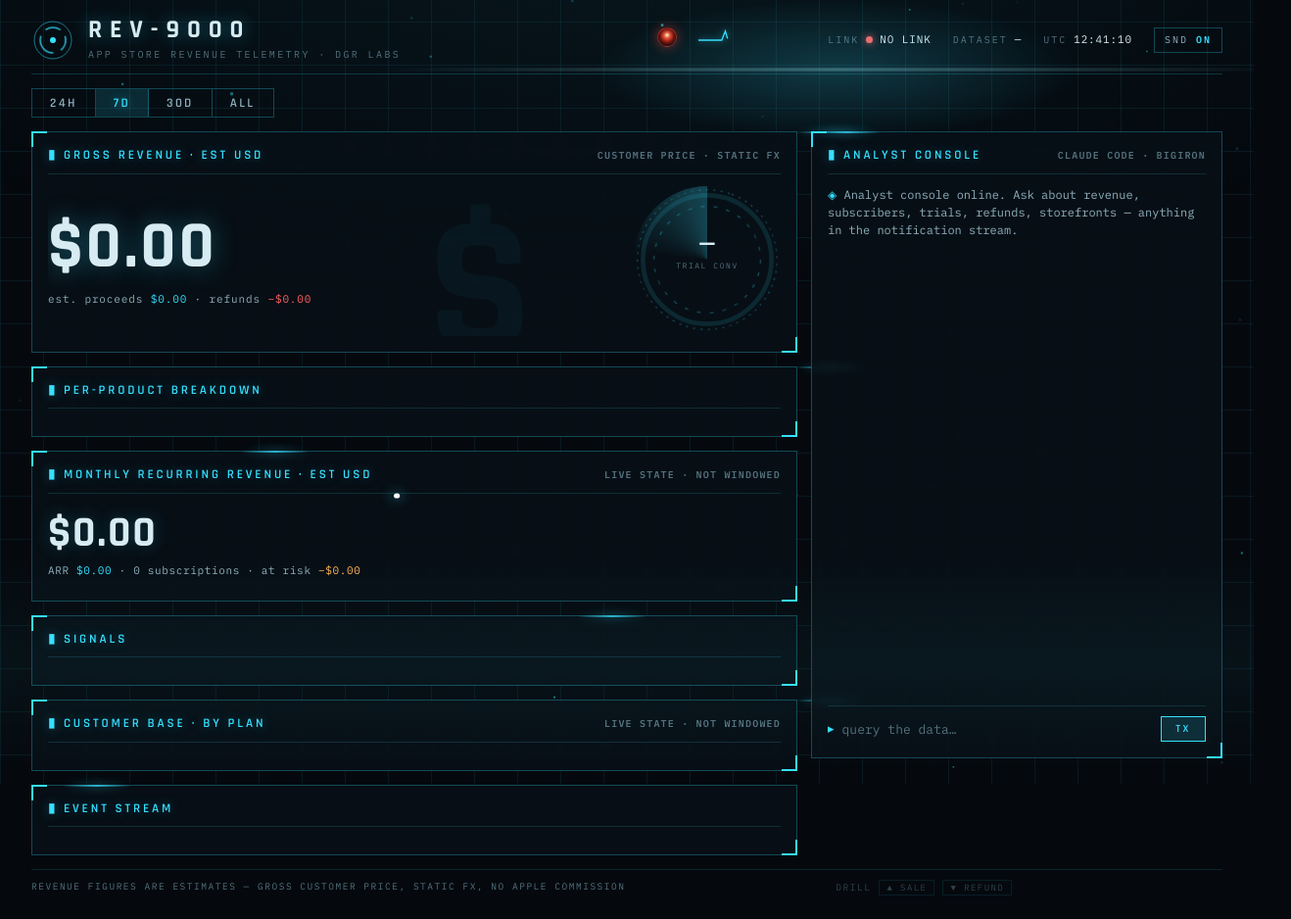
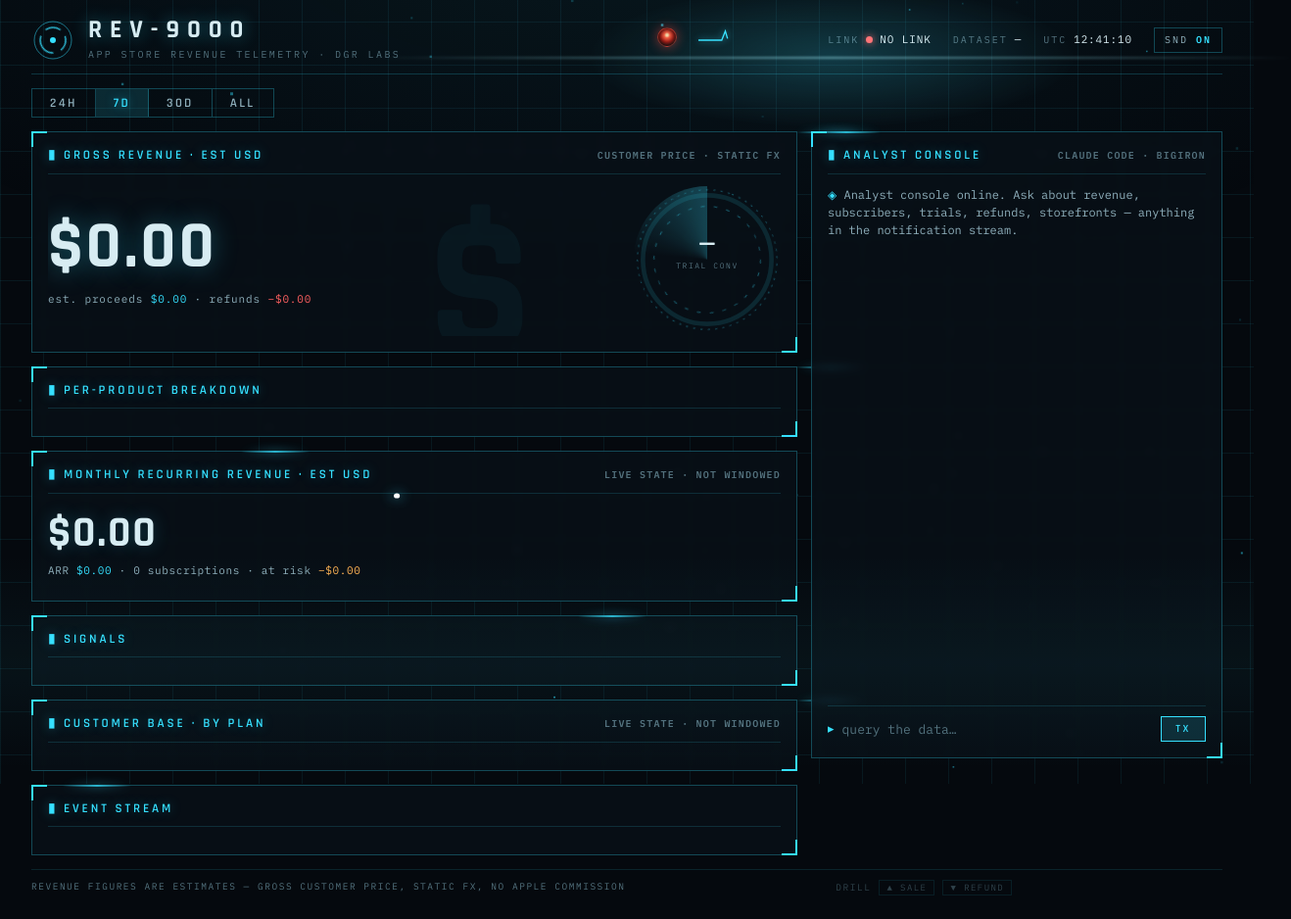
Before and after one commit to cwooddgr/cha-ching, a website: page public/index.html in a window 1280 px wide. Shown: the whole page at 98% size, 1318 px wide, since content can reach past the window. Drawn offline with Linux system fonts and the light colour scheme; no server answers.

Commit message:
Anchor the ambient flare to the masthead so it scrolls with it
Viewport-fixed, the glint's bright anamorphic line read as a bar stuck
over whatever panel scrolled underneath — invisible at the old alpha,
obvious at the new one. It's lighting on the masthead, so it now lives
in the masthead and leaves with it. The transient full-screen sweeps
stay in the fixed flare layer.

Co-Authored-By: Claude Fable 5 <noreply@anthropic.com>

```diff
--- a/public/index.html
+++ b/public/index.html
@@ -35,7 +35,7 @@
 <div id="grid-bg" aria-hidden="true"></div>
 <canvas id="particles" aria-hidden="true"></canvas>
 <div id="scanline" aria-hidden="true"></div>
-<div id="flare-layer" aria-hidden="true"><div id="flare-ambient"></div></div>
+<div id="flare-layer" aria-hidden="true"></div>
 <div id="reticle" aria-hidden="true">
   <div class="ret-h"></div>
   <div class="ret-v"></div>
@@ -50,6 +50,7 @@
 <main id="console" class="hidden">
 
   <header class="masthead">
+    <div id="flare-ambient" aria-hidden="true"></div>
     <div class="masthead-left">
       <div class="sigil" aria-hidden="true">
         <svg viewBox="0 0 44 44">
--- a/public/styles.css
+++ b/public/styles.css
@@ -79,7 +79,7 @@ body {
 }
 
 @media (prefers-reduced-motion: reduce) {
-  #scanline, #flare-layer, #particles, #reticle, .rail, .runner,
+  #scanline, #flare-layer, #flare-ambient, #particles, #reticle, .rail, .runner,
   .gauge-sweep, .wordmark::before, .wordmark::after { display: none; }
   /* Stop the background pan by name. The blanket rule below only shortens
      durations, which would turn a surviving infinite loop into a 1ms strobe —
@@ -153,6 +153,7 @@ body {
   display: flex; justify-content: space-between; align-items: center; gap: 16px;
   border-bottom: 1px solid rgba(53,224,255,0.2);
   padding-bottom: 12px;
+  position: relative; /* anchors #flare-ambient */
 }
 .masthead-left { display: flex; align-items: center; gap: 14px; }
 .sigil svg { width: 44px; height: 44px; display: block; }
@@ -598,10 +599,14 @@ body {
   pointer-events: none; overflow: hidden;
 }
 
-/* Standing anamorphic glint up in the masthead region, slowly breathing. */
+/* Standing anamorphic glint on the masthead, slowly breathing. Lives INSIDE
+   the masthead (not the fixed flare layer) so it scrolls away with it —
+   viewport-fixed, the bright line reads as a bar stuck over whatever panel
+   scrolls underneath. pointer-events off so it never blocks the SND button. */
 #flare-ambient {
-  position: absolute; top: -30px; right: 6%;
+  position: absolute; top: -60px; right: 4%;
   width: 640px; height: 200px; mix-blend-mode: screen;
+  pointer-events: none; z-index: 2;
   background: radial-gradient(closest-side, rgba(53, 224, 255, 0.3), transparent 72%);
   animation: flare-breathe 11s ease-in-out infinite alternate;
 }
```
